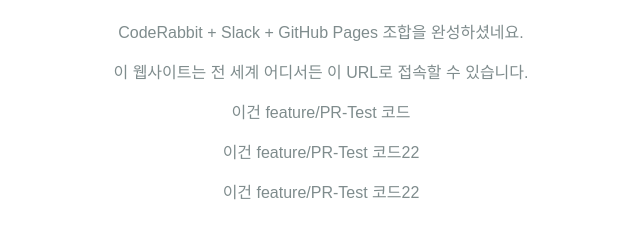
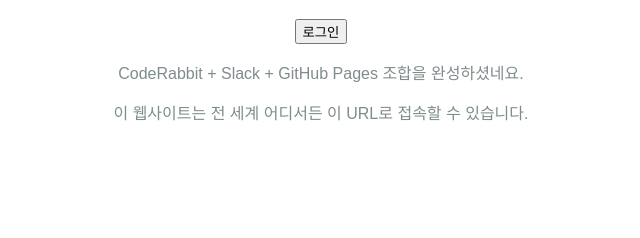
Before and after one commit to hyunseo2503/git_demo, a plain HTML site: page index.html in a window 1280 px wide. Shown: the part 128-366 px from the top of the page, without its empty margins (319-959 px from the left). Drawn offline with Linux system fonts and the light colour scheme.

Commit message:
[login] 로그인 버튼 추가

```diff
--- a/index.html
+++ b/index.html
@@ -10,12 +10,12 @@
 </head>
 <body>
 <h1>🎉 축하합니다! 배포에 성공하셨습니다!</h1>
+<header>
+
+    <button class="login-btn" onclick="alert('로그인')">로그인</button>
+
+</header>
 <p>CodeRabbit + Slack + GitHub Pages 조합을 완성하셨네요.</p>
 <p>이 웹사이트는 전 세계 어디서든 이 URL로 접속할 수 있습니다.</p>
-
-<p>이건 feature/PR-Test 코드</p>
-<p>이건 feature/PR-Test 코드22</p>
-<p>이건 feature/PR-Test 코드22</p>
-
 </body>
 </html>
```
